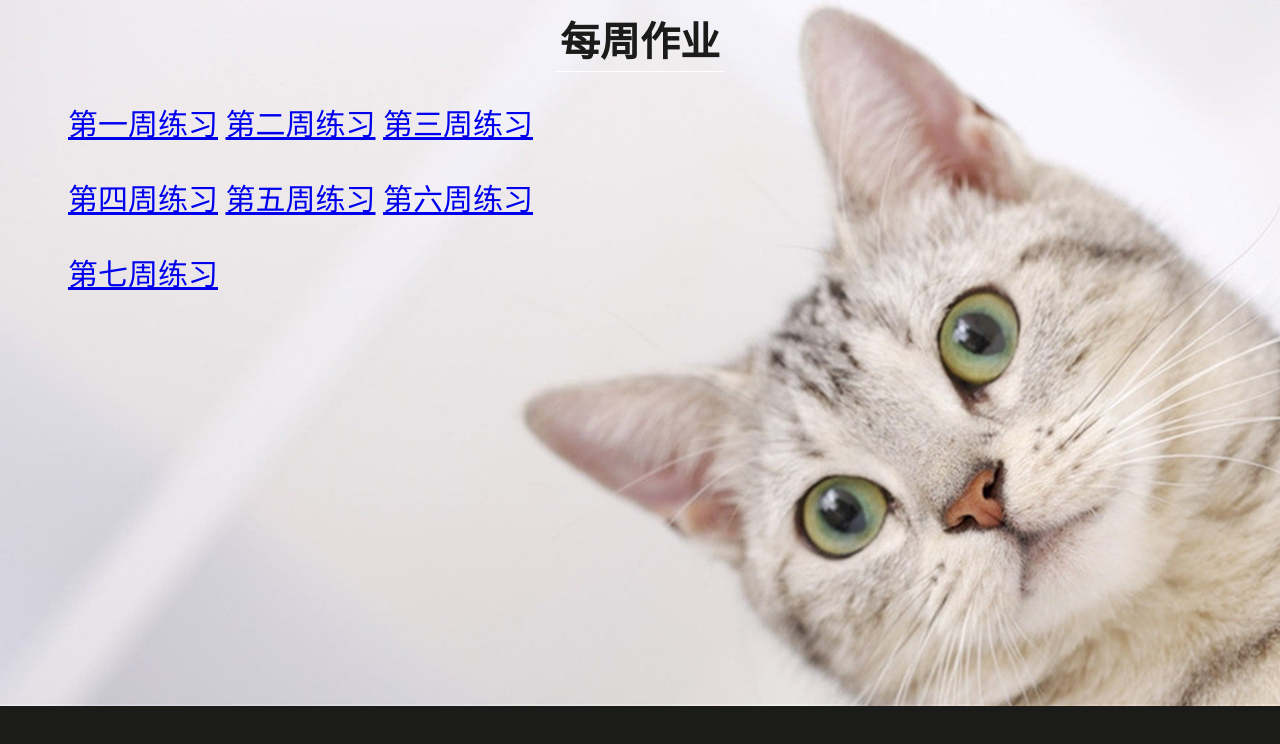
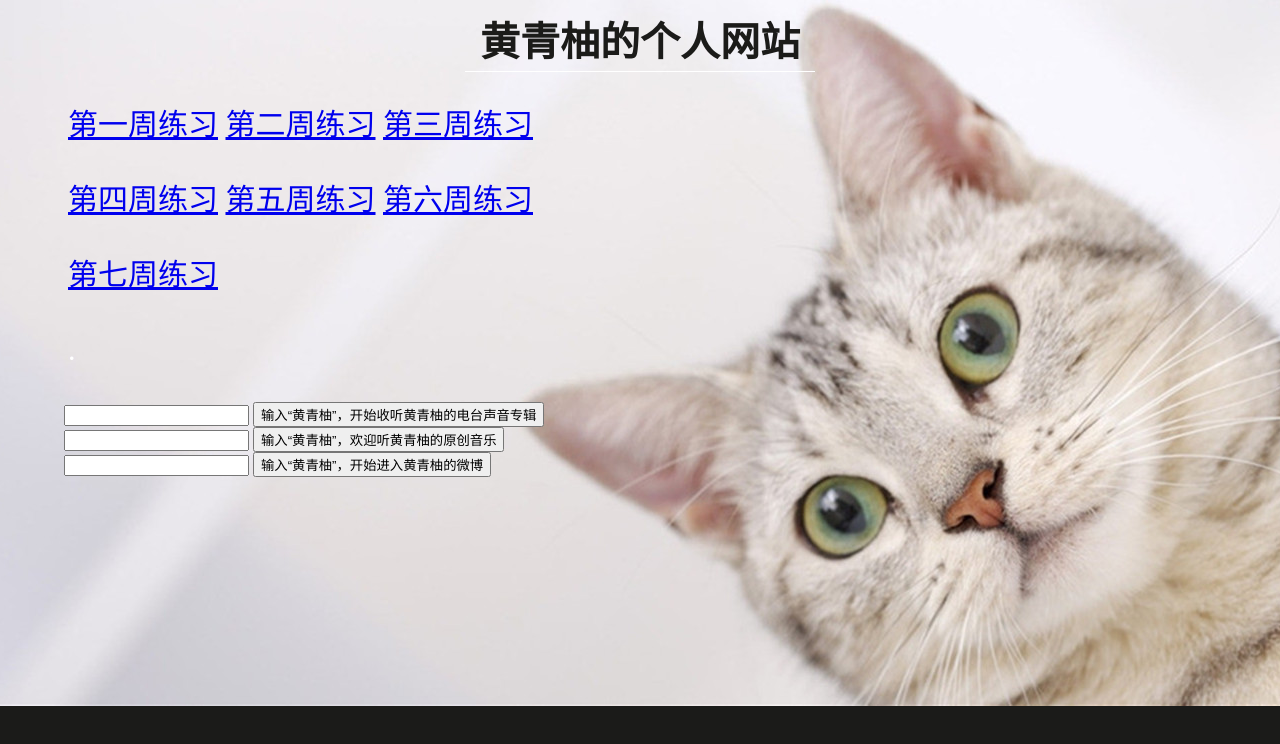
Before and after one commit to huangqingyou123/huangqingyou123.github.io, a plain HTML site: page index.html in a window 1280 px wide. Drawn offline with Linux system fonts and the light colour scheme.

```diff
--- a/index.html
+++ b/index.html
@@ -8,7 +8,7 @@
 </head>
 
 <body>
-    <h1>每周作业</h1>
+    <h1>黄青柚的个人网站</h1>
     <p><a href="1/index.html">第一周练习</a>
        <a href="2/index.html">第二周练习</a>
        <a href="3/index.html">第三周练习</a> </p>
@@ -16,5 +16,21 @@
        <a href="5/index.html">第五周练习</a>
        <a href="6/index.html">第六周练习</a></p>
     <p><a href="7/index.html">第七周练习</a></p>
+    <p>.</p>
+
+<form action="http://www.ximalaya.com/45818235/album/4003577">
+        <input type="text" name=黄青柚>
+        <input type="submit" value="输入“黄青柚”，开始收听黄青柚的电台声音专辑">
+    </form>
+
+    <form action="http://5sing.kugou.com/16784410/default.html">
+        <input type="text" name=黄青柚>
+        <input type="submit" value="输入“黄青柚”，欢迎听黄青柚的原创音乐">
+    </form>
+
+    <form action="http://weibo.com/huangjunyaohjy?refer_flag=1005055013_&is_all=1">
+        <input type="text" name=黄青柚>
+        <input type="submit" value="输入“黄青柚”，开始进入黄青柚的微博">
+    </form>
 </body>
 <html>
--- a/zuoye.css
+++ b/zuoye.css
@@ -10,7 +10,7 @@ h1 {
     color: #1B1B19;
     font-size: 40px;
     border-bottom: 0.2px white solid;
-    width: 170px;
+    width: 350px;
     padding-bottom: 3px;
     margin: 10px auto;
 }
@@ -21,3 +21,7 @@ p {
     line-height: 1.5;
     font-size: 30px;
 }
+
+form {
+    text-indent: 3.5em;
+}
```
Also changed, not shown: 5/index.html (+10 -4 lines).
